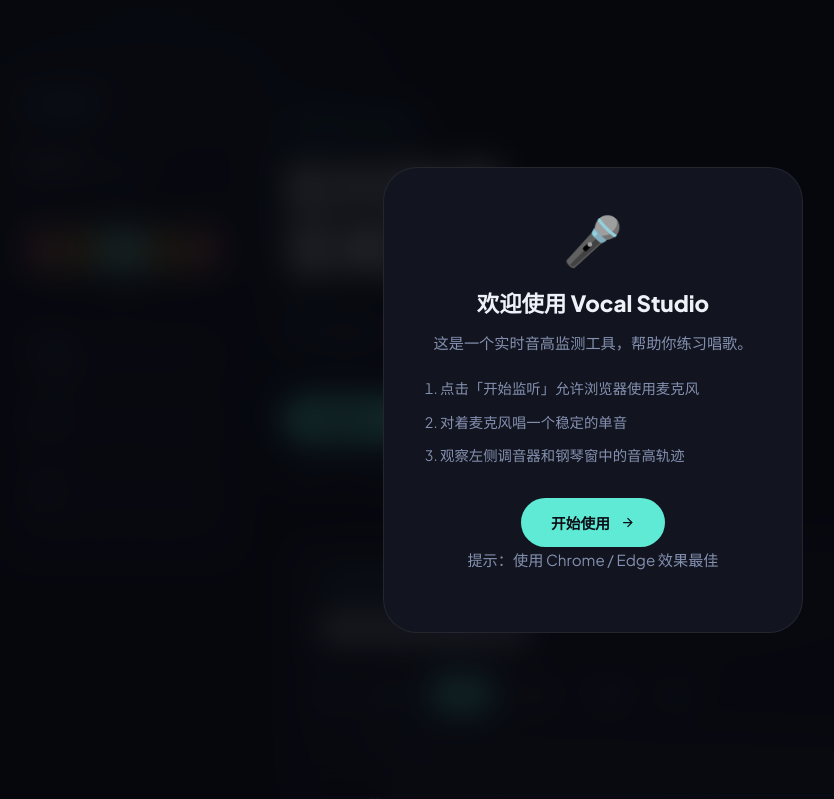
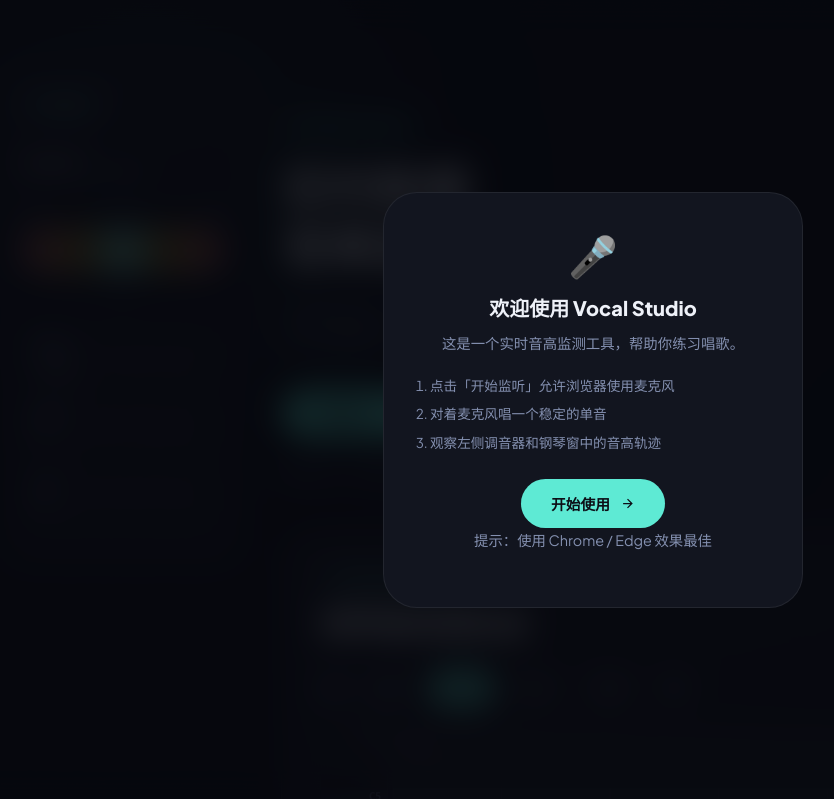
Before and after one commit to nggezi/vocal-pitch-monitor, a plain HTML site: page index.html in a window 1280 px wide. Shown: the top 799 px of the page, without its empty margins (47-881 px from the left). Drawn offline with Linux system fonts and the light colour scheme.

Commit message:
feat: 渐变取消、检测阈值降低、频率范围扩大、初始化回顶部

```diff
--- a/app.js
+++ b/app.js
@@ -30,8 +30,8 @@
   alto: { min: 48, max: 81 }, soprano: { min: 55, max: 88 },
   wide: { min: 33, max: 93 },
 };
-const SMOOTH = 0.15, CENTS_SMOOTH = 0.2, VOLUME_THR = 0.006;
-const HOLD_MS = 350, JUMP_CENTS = 400, ROLL_WINDOW = 14000;
+const SMOOTH = 0.15, CENTS_SMOOTH = 0.2, VOLUME_THR = 0.003;
+const HOLD_MS = 400, JUMP_CENTS = 600, ROLL_WINDOW = 14000;
 
 /* ─── State ─── */
 let audioCtx, analyser, mic, stream, buffer;
@@ -173,7 +173,7 @@
 
   const now = performance.now();
   const raw = yin(buffer, audioCtx.sampleRate);
-  const hasVoice = raw !== null && raw >= 65 && raw <= 1200 && rms >= VOLUME_THR;
+  const hasVoice = raw !== null && raw >= 40 && raw <= 2000 && rms >= VOLUME_THR;
 
   if (hasVoice) {
     lastPitchTime = now;
@@ -490,6 +490,9 @@
 resizeRoll();
 rollAnimId = requestAnimationFrame(tickRoll);
 
+/* ─── Scroll to top on load ─── */
+window.scrollTo(0, 0);
+
 /* ─── Scroll Reveal ─── */
 const revealObs = new IntersectionObserver((entries) => {
   entries.forEach((e) => { if (e.isIntersecting) { e.target.classList.add("visible"); revealObs.unobserve(e.target); } });
--- a/style.css
+++ b/style.css
@@ -256,17 +256,12 @@
 
 .hero h1 {
   margin: 20px 0 24px;
-  font-size: clamp(2.2rem, 5.5vw, 3.6rem);
-  line-height: 1.05;
-  letter-spacing: -0.05em;
+  font-size: clamp(1.8rem, 4.5vw, 3rem);
+  line-height: 1.2;
+  letter-spacing: -0.03em;
   font-weight: 800;
   text-wrap: balance;
-  background: linear-gradient(135deg, #fff 30%, var(--accent) 100%);
-  -webkit-background-clip: text; -webkit-text-fill-color: transparent; background-clip: text;
-}
-[data-theme="light"] .hero h1 {
-  background: linear-gradient(135deg, #222 30%, var(--accent) 100%);
-  -webkit-background-clip: text; background-clip: text;
+  color: var(--text);
 }
 
 .hero-desc {
@@ -517,22 +512,22 @@
 .guide-overlay.hidden { opacity: 0; visibility: hidden; pointer-events: none; }
 
 .guide-card {
-  max-width: 420px; width: 90%;
-  padding: 40px 36px;
+  max-width: 420px; width: calc(100% - 40px);
+  padding: 36px 28px;
   background: var(--core);
   border: 1px solid var(--border);
   border-radius: var(--r-xl);
   text-align: center;
 }
-.guide-icon { font-size: 3rem; margin-bottom: 16px; }
-.guide-card h2 { margin: 0 0 12px; font-size: 1.4rem; font-weight: 800; }
-.guide-card > p { margin: 0 0 20px; color: var(--text-2); line-height: 1.7; font-size: 0.95rem; }
+.guide-icon { font-size: 2.5rem; margin-bottom: 14px; }
+.guide-card h2 { margin: 0 0 10px; font-size: 1.25rem; font-weight: 800; line-height: 1.3; }
+.guide-card > p { margin: 0 0 18px; color: var(--text-2); line-height: 1.7; font-size: 0.9rem; }
 .guide-card ol {
-  text-align: left; margin: 0 0 28px; padding-left: 20px;
-  color: var(--text-2); line-height: 1.9; font-size: 0.9rem;
+  text-align: left; margin: 0 0 24px; padding-left: 18px;
+  color: var(--text-2); line-height: 1.8; font-size: 0.85rem;
 }
-.guide-card ol li { margin-bottom: 6px; }
-.guide-tip { margin: 16px 0 0; color: var(--text-2); font-size: 0.78rem; }
+.guide-card ol li { margin-bottom: 4px; }
+.guide-tip { margin: 14px 0 0; color: var(--text-2); font-size: 0.75rem; }
 
 /* ─── Skip Link ─── */
 .skip-link {
```
Also changed, not shown: index.html (+1 -0 lines).
